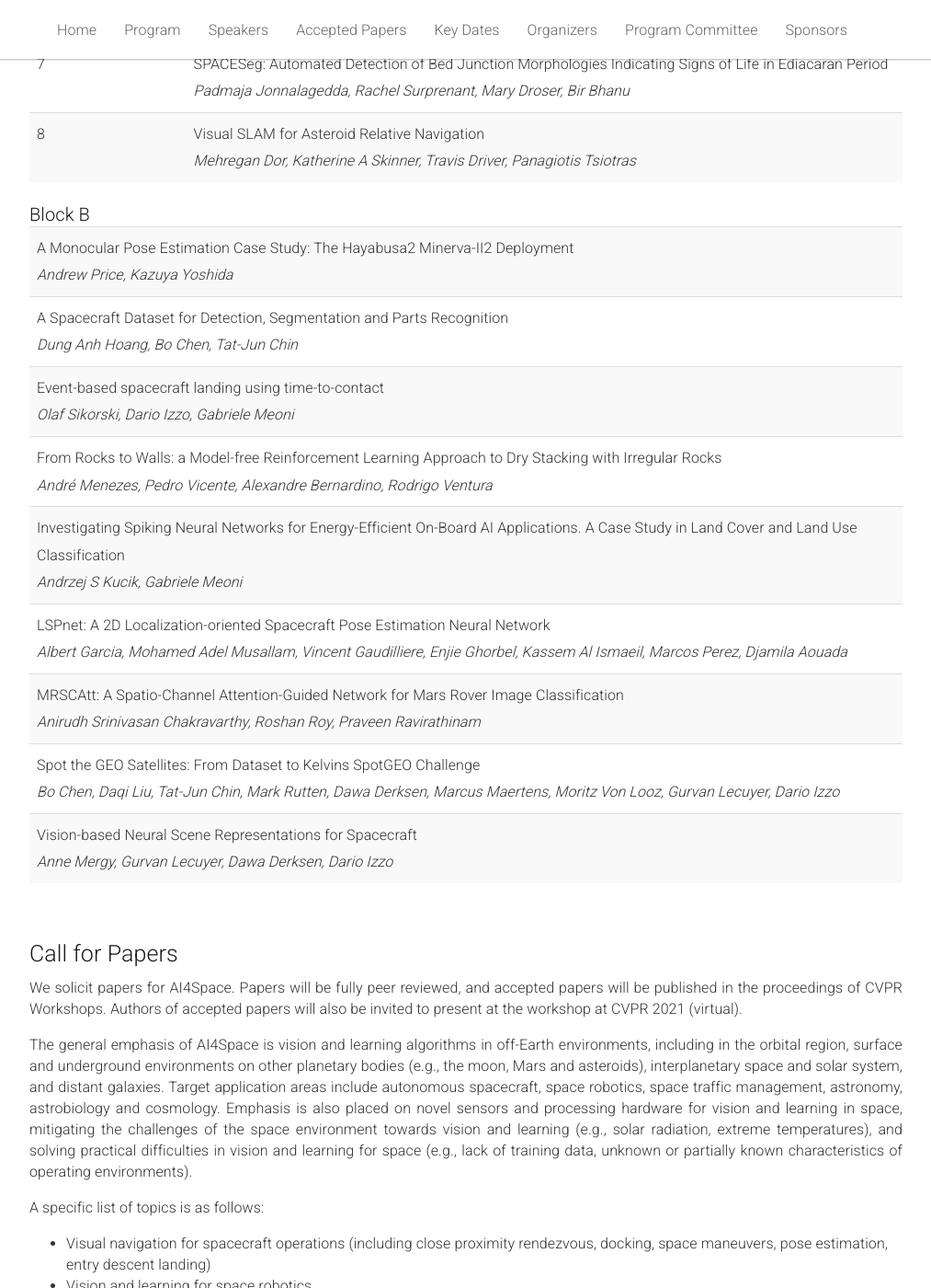
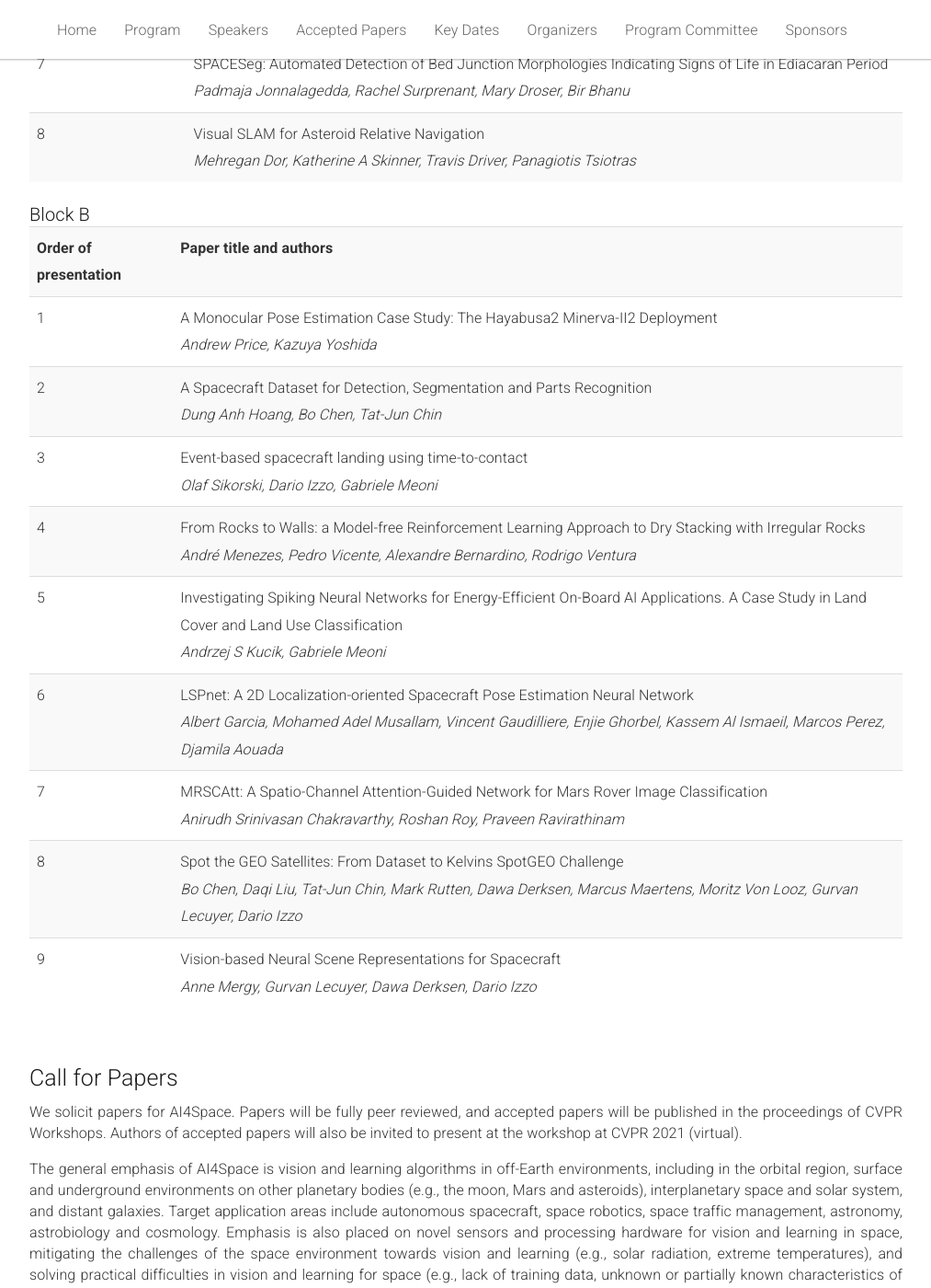
Before and after one commit to AIforSpace/2024, a Jekyll site: the page built from _pages/home.md, in a window 1280 px wide and 1400 px high, scrolled down 4256 px. Shown: the whole window at 92% size, without its empty margins (133-1146 px from the left). Built offline with Jekyll 4.4.1, drawn with Linux system fonts in a browser that asks for light colours.

Commit message:
Update home.md

```diff
--- a/_pages/home.md
+++ b/_pages/home.md
@@ -337,46 +337,81 @@ acknowledgements: ""
     <table class="table table-striped" id="papers_b">
       <tbody>
         <tr>
+          <th>
+          Order of presentation
+          </th>
+          <th>
+          Paper title and authors
+          </th>
+        </tr>
+        <tr>
+          <td>
+          1
+          </td>
           <td>A Monocular Pose Estimation Case Study: The Hayabusa2 Minerva-II2 Deployment
           <br><em>Andrew Price, Kazuya Yoshida</em>
           </td>
         </tr>
         <tr>
+          <td>
+          2
+          </td>
           <td>A Spacecraft Dataset for Detection, Segmentation and Parts Recognition
           <br><em>Dung Anh Hoang, Bo Chen, Tat-Jun Chin</em>
           </td>
         </tr>
         <tr>
+          <td>
+          3
+          </td>
           <td>Event-based spacecraft landing using time-to-contact
           <br><em>Olaf Sikorski, Dario Izzo, Gabriele Meoni</em>
           </td>
         </tr>
         <tr>
+          <td>
+          4
+          </td>
           <td>From Rocks to Walls: a Model-free Reinforcement Learning Approach to Dry Stacking with Irregular Rocks
           <br><em>André Menezes, Pedro Vicente, Alexandre Bernardino, Rodrigo Ventura</em>
           </td>
         </tr>
         <tr>
+          <td>
+          5
+          </td>
           <td>Investigating Spiking Neural Networks for Energy-Efficient On-Board AI Applications. A Case Study in Land Cover and Land Use Classification
           <br><em>Andrzej S Kucik, Gabriele Meoni</em>
           </td>
         </tr>
         <tr>
+          <td>
+          6
+          </td>
           <td>LSPnet: A 2D Localization-oriented Spacecraft Pose Estimation Neural Network
           <br><em>Albert Garcia, Mohamed Adel Musallam, Vincent Gaudilliere, Enjie Ghorbel, Kassem Al Ismaeil, Marcos Perez, Djamila Aouada</em>
           </td>
         </tr>
         <tr>
+          <td>
+          7
+          </td>
           <td>MRSCAtt: A Spatio-Channel Attention-Guided Network for Mars Rover Image Classification
           <br><em>Anirudh Srinivasan Chakravarthy, Roshan Roy, Praveen  Ravirathinam</em>
           </td>
         </tr>
         <tr>
+          <td>
+          8
+          </td>
           <td>Spot the GEO Satellites: From Dataset to Kelvins SpotGEO Challenge
           <br><em>Bo Chen, Daqi Liu, Tat-Jun Chin, Mark Rutten, Dawa Derksen, Marcus Maertens, Moritz Von Looz, Gurvan Lecuyer, Dario Izzo</em>
           </td>
         </tr>
         <tr>
+          <td>
+          9
+          </td>
           <td>Vision-based Neural Scene Representations for Spacecraft
           <br><em>Anne Mergy, Gurvan Lecuyer, Dawa Derksen, Dario Izzo</em>
           </td>
```
